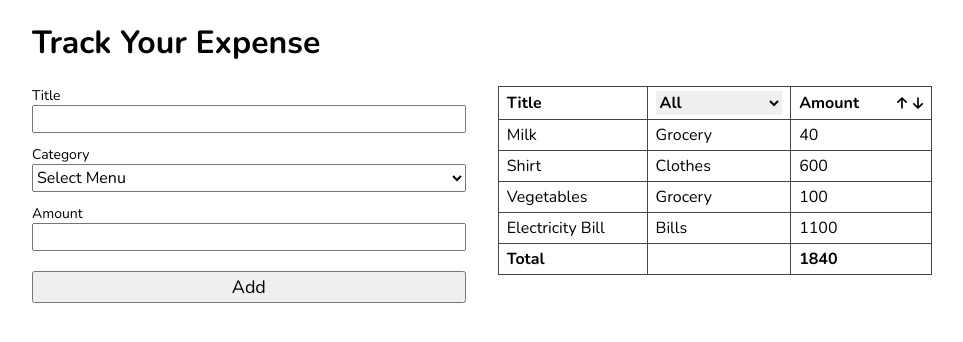
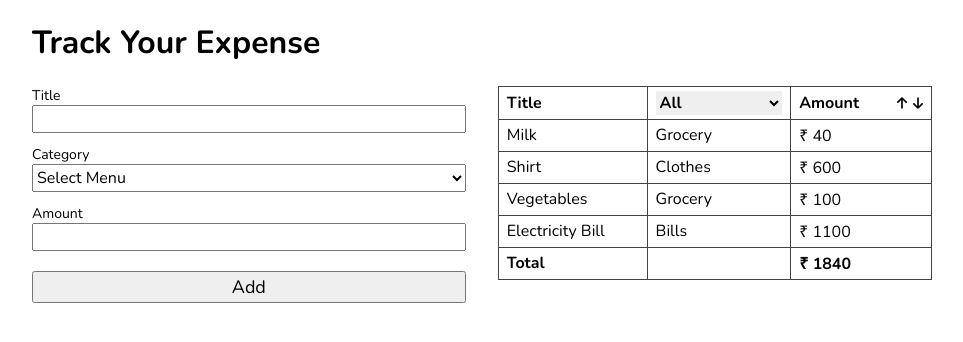
Before and after one commit to Avanish-Tiwari/Track-Expense, a React (Vite) app: page / in a window 1280 px wide. Shown: the top 342 px of the page, without its empty margins (158-1121 px from the left). Built offline with nearby package versions, Linux system fonts and the light colour scheme.

Commit message:
edit functionality

```diff
--- a/src/App.jsx
+++ b/src/App.jsx
@@ -5,14 +5,20 @@ import ExpenseTable from './components/ExpenseTable'
 import expenseData from './expenseData'
 
 function App() {
+  const [expense, setExpense] = useState({
+    title: "",
+    category: "",
+    amount: "",
+  })
   const [expenses, setExpenses] = useState(expenseData)
+  const [editRowID,setEditRowID]=useState("")
 
   return (
     <main>
     <h1>Track Your Expense</h1>
     <div className="expense-tracker">
-      <ExpenseForm setExpenses={setExpenses}/>
-      <ExpenseTable expenses={expenses} setExpenses={setExpenses}/>
+      <ExpenseForm setExpenses={setExpenses} expense={expense} setExpense={setExpense} editRowID={editRowID} setEditRowID={setEditRowID} />
+      <ExpenseTable setEditRowID={setEditRowID} expenses={expenses} setExpenses={setExpenses} expense={expense} setExpense={setExpense}/>
 
     </div>
   </main>
--- a/src/components/ContextMenu.jsx
+++ b/src/components/ContextMenu.jsx
@@ -1,12 +1,19 @@
 import React from "react"
 
-export default function ContextMenu({ menuPosition, setMenuPosition, setExpenses, rowID }) {
+export default function ContextMenu({ expenses , menuPosition, setMenuPosition, setExpenses, rowID,expense , setExpense,setEditRowID }) {
   if (!menuPosition.left) return
   return (
     <div className="context-menu" style={menuPosition}>
       <div
         onClick={() => {
-          console.log("editing")
+          const editData=(expenses.find((data)=>data.id==rowID))
+          // console.log(editData)
+          setEditRowID(rowID)
+          setExpense({
+            title:`${editData.title}`,
+            category:`${editData.category}`,
+            amount:`${editData.amount}`
+          })
           setMenuPosition({})
         }}
       >
--- a/src/components/ExpenseForm.jsx
+++ b/src/components/ExpenseForm.jsx
@@ -3,13 +3,9 @@ import Input from "./Input"
 import Select from "./Select"
 
 
-export default function ExpenseForm({ setExpenses }) {
+export default function ExpenseForm({ setExpenses,expense,setExpense,editRowID , setEditRowID }) {
 
-  const [expense, setExpense] = useState({
-    title: "",
-    category: "",
-    amount: "",
-  })
+
   const [errors, setErrors] = useState({})
   const validationConfig={
     title:[
@@ -54,13 +50,24 @@ export default function ExpenseForm({ setExpenses }) {
     e.preventDefault()
     const validationData = validate(expense)
     if (Object.keys(validationData).length) return
+    if(editRowID){
+      setExpenses((prevState)=>{return prevState.map((data)=>{
+        if(data.id===editRowID){
+          return {...expense,id:editRowID}
+        }
+        return data
+      })})
+      setEditRowID("")
+    }else{
     setExpenses((preState) => [
       ...preState,
       { ...expense, id: crypto.randomUUID() },
-    ])
-    expense.title = ""
-    expense.category = ""
-    expense.amount = ""
+    ])}
+    // expense.title = ""
+    // expense.category = ""
+    // expense.amount = ""
+    setExpense({title:"",category:"",amount:""})
+    setEditRowID("")
   }
 
 
@@ -105,7 +112,7 @@ export default function ExpenseForm({ setExpenses }) {
         type='number'
       />
 
-      <button className="add-btn">Add</button>
+      <button className="add-btn">{editRowID ? "Save":"Add"}</button>
     </form>
   )
 }
--- a/src/components/ExpenseTable.jsx
+++ b/src/components/ExpenseTable.jsx
@@ -2,18 +2,22 @@ import { useState } from "react"
 import { useFilter } from "../hooks/useFilter"
 import ContextMenu from "./ContextMenu"
 
-export default function ExpenseTable({ expenses, setExpenses }) {
+export default function ExpenseTable({expense, expenses, setExpenses, setExpense, setEditRowID }) {
   const [result, setQuery] = useFilter(expenses, (data) => data.category)
   const [menuPosition, setMenuPosition] = useState({})
   const [rowID, setRowID] = useState("")
-  const total = result.reduce((acc, current) => acc + current.amount, 0)
+  const total = result.reduce((acc, current) => acc + parseInt(current.amount), 0)
   return (
     <>
       <ContextMenu
         menuPosition={menuPosition}
         setMenuPosition={setMenuPosition}
         setExpenses={setExpenses}
+        expenses={expenses}
         rowID={rowID}
+        setExpense={setExpense}
+        expense={expense}
+        setEditRowID={setEditRowID}
       />
       <table className="expense-table" onClick={() => setMenuPosition({})}>
         <thead>
@@ -71,14 +75,14 @@ export default function ExpenseTable({ expenses, setExpenses }) {
               >
                 <td>{title}</td>
                 <td>{category}</td>
-                <td>{amount}</td>
+                <td>₹ {amount}</td>
               </tr>
             )
           })}
           <tr>
             <th>Total</th>
             <th></th>
-            <th>{total}</th>
+            <th>₹ {total}</th>
           </tr>
         </tbody>
       </table>
```
